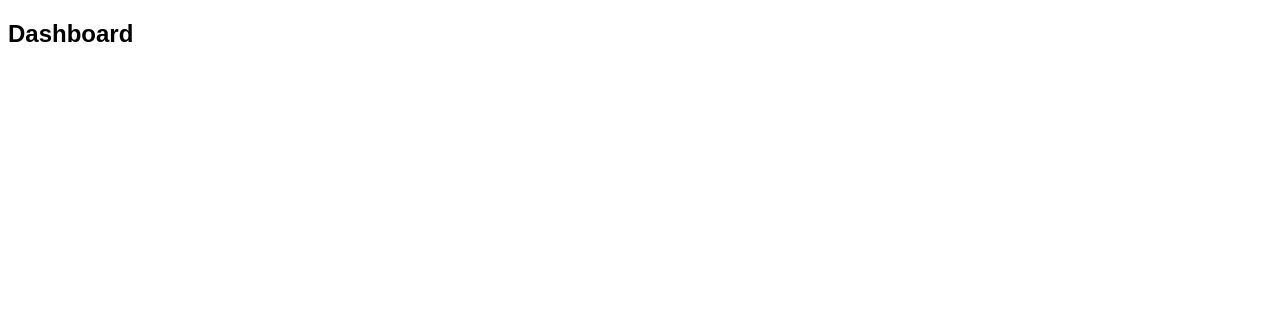
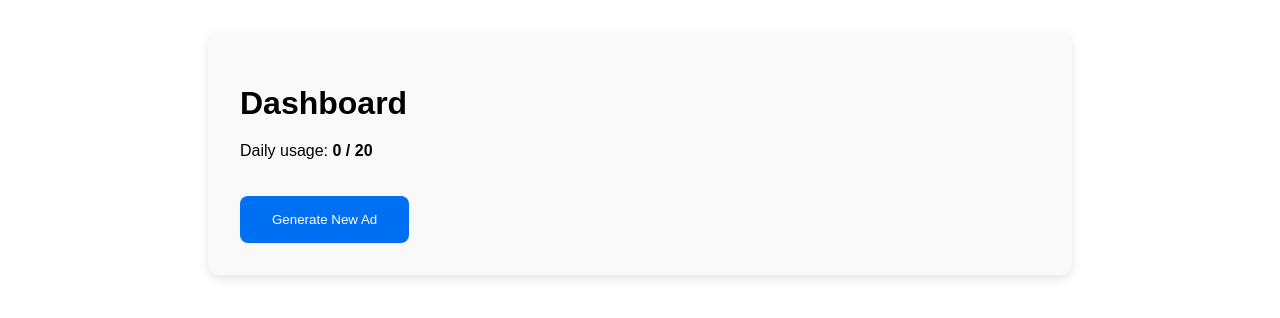
Before and after one commit to hundessa999/REELFORGE-, a Next.js app: page /dashboard in a window 1280 px wide. Shown: the top 318 px of the page. Built offline with nearby package versions, Linux system fonts and the light colour scheme; no server answers.

Commit message:
Update dashboard.tsx

```diff
--- a/pages/dashboard.tsx
+++ b/pages/dashboard.tsx
@@ -1 +1,59 @@
-export default function Dashboard(){return <h2>Dashboard</h2>}
+import { useEffect, useState } from "react";
+import Link from "next/link";
+import axios from "axios";
+
+export default function Dashboard() {
+  const [usage, setUsage] = useState<number>(0);
+  const [loading, setLoading] = useState(true);
+
+  // For MVP demo, we use a dummy email. Replace with auth in full version.
+  const email = "demo@reelforge.com";
+
+  useEffect(() => {
+    const fetchUsage = async () => {
+      try {
+        const res = await axios.get(`/api/usage?email=${email}`);
+        setUsage(res.data.usage);
+      } catch (err) {
+        console.error(err);
+      } finally {
+        setLoading(false);
+      }
+    };
+    fetchUsage();
+  }, []);
+
+  return (
+    <main style={{
+      maxWidth: 800,
+      margin: "2rem auto",
+      padding: "2rem",
+      fontFamily: "sans-serif",
+      backgroundColor: "#f9f9f9",
+      borderRadius: 12,
+      boxShadow: "0 4px 12px rgba(0,0,0,0.1)"
+    }}>
+      <h1 style={{ marginBottom: 20 }}>Dashboard</h1>
+
+      {loading ? (
+        <p>Loading usage...</p>
+      ) : (
+        <p>Daily usage: <strong>{usage} / 20</strong></p>
+      )}
+
+      <Link href="/generate">
+        <button style={{
+          marginTop: 20,
+          padding: "1rem 2rem",
+          backgroundColor: "#0070f3",
+          color: "#fff",
+          border: "none",
+          borderRadius: 8,
+          cursor: "pointer"
+        }}>
+          Generate New Ad
+        </button>
+      </Link>
+    </main>
+  );
+}
```
